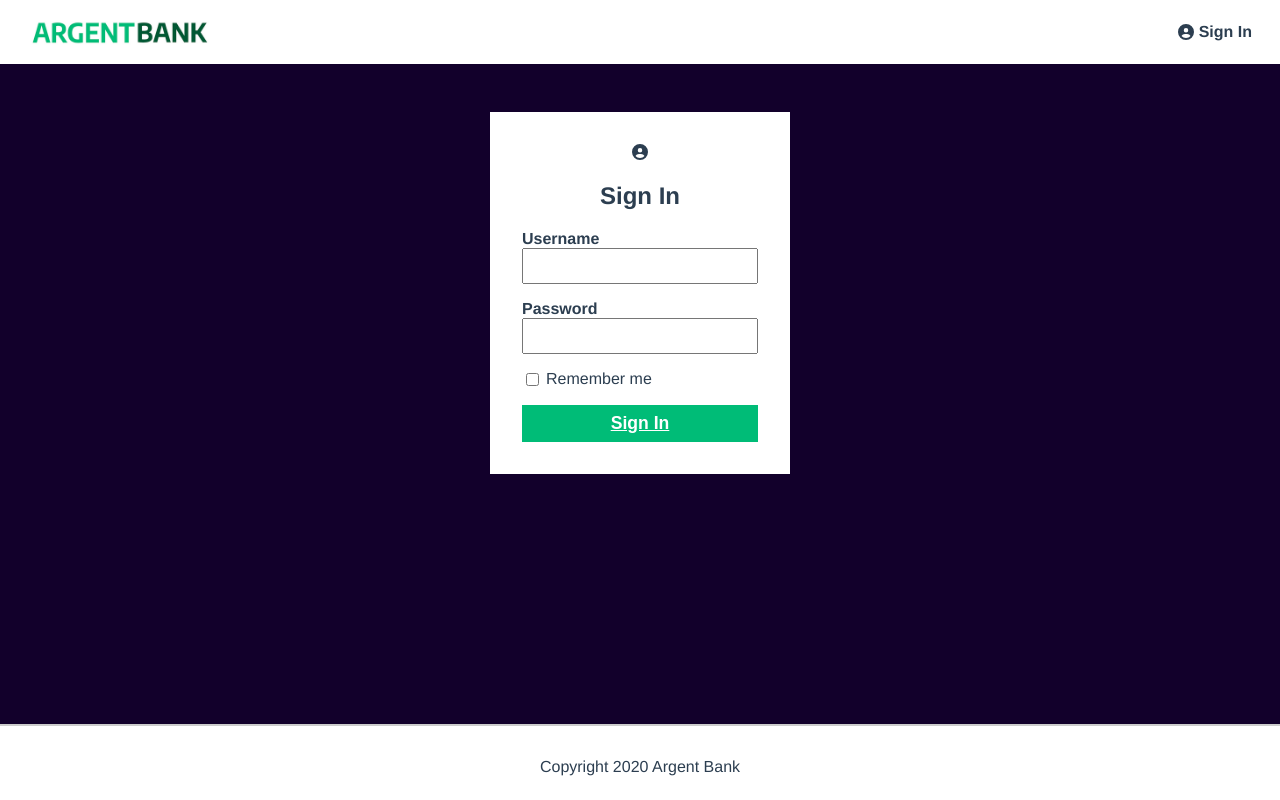
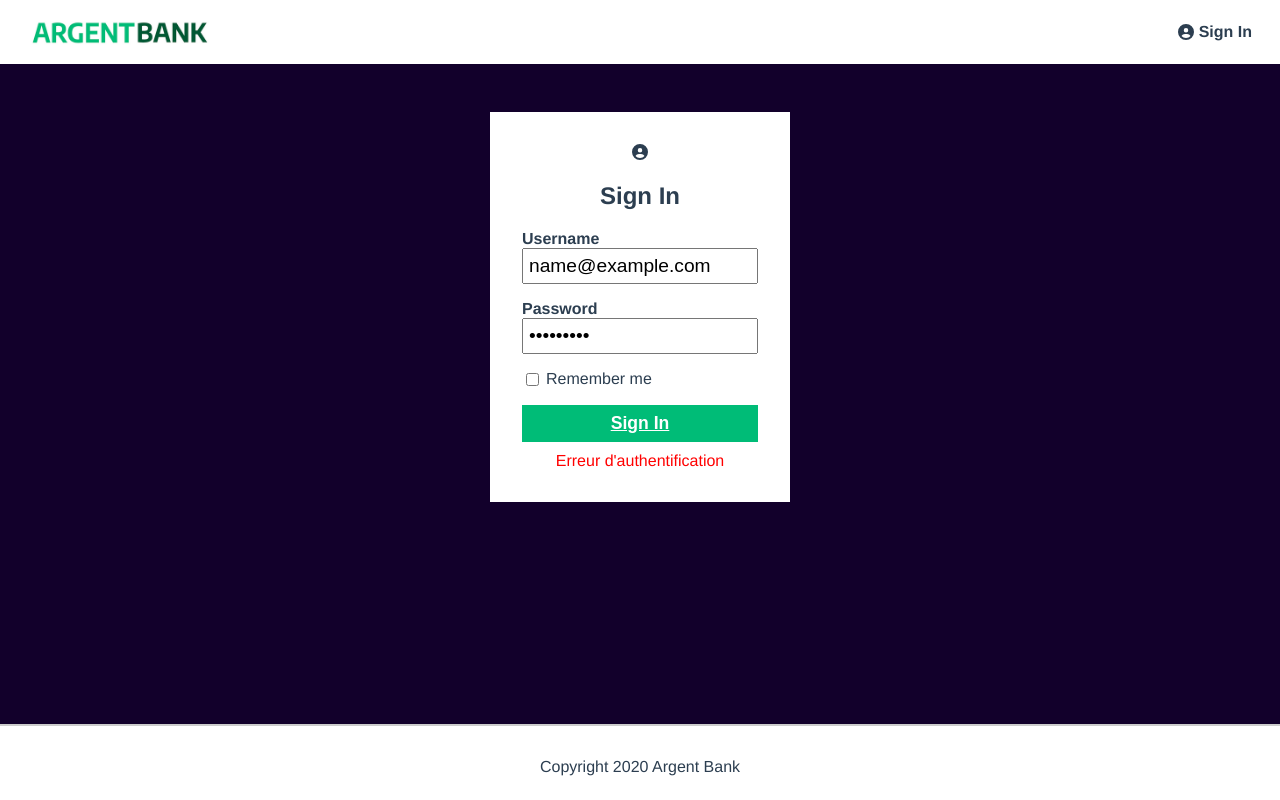
Before and after one commit to SamDASO/BankAPI, a React (Vite) app: page /login in a window 1280 px wide. Both pictures are taken after typing "name@example.com", "Sample123" into the empty fields and a click on the button "Sign In". Built offline with nearby package versions, Linux system fonts and the light colour scheme; no server answers.

Commit message:
error authentication working properly

```diff
--- a/src/Components/SignInForm/signInForm.module.scss
+++ b/src/Components/SignInForm/signInForm.module.scss
@@ -51,3 +51,8 @@
     text-decoration: underline;
     cursor: pointer;
   }
+
+  .errorMessage {
+    color: red;
+    margin-top: 10px;
+  }
--- a/src/Components/SignInForm/signInForm.tsx
+++ b/src/Components/SignInForm/signInForm.tsx
@@ -14,6 +14,7 @@ const SignInForm = () => {
   //state
   const [email, setEmail] = useState('');
   const [password, setPassword] = useState('');
+  const [errorMessage, setErrorMessage] = useState('');
   const dispatch = useDispatch();
   const navigate = useNavigate();
 
@@ -21,11 +22,13 @@ const SignInForm = () => {
 
   const handleSubmit = async (event: React.FormEvent) => {
     event.preventDefault();
+    setErrorMessage("");
     try {
       await login({ email, password }, dispatch);
       navigate('/profile');
     } catch (error) {
-       console.error('Login failed:', error);
+      console.error('Failed:', error);
+      setErrorMessage("Erreur d'authentification");
     }
   };
 
@@ -52,7 +55,7 @@ const SignInForm = () => {
           >Remember me</label>
       </div>
       <button className={style.signInButton} type="submit">Sign In</button>
-
+      {errorMessage && <div className={style.errorMessage}>{errorMessage}</div>}
 
     </form>
   </section>
--- a/src/api/api.ts
+++ b/src/api/api.ts
@@ -19,8 +19,8 @@ export const login = async (data: LoginData, dispatch: AppDispatch) => {
       fetchUserProfile(token, dispatch)
     }
   } catch (error) {
-    alert("Erreur d'authentification");
-    console.error('Login failed:', error);
+        console.error('Login failed:', error);
+        throw error;
   }
 };
 
```
